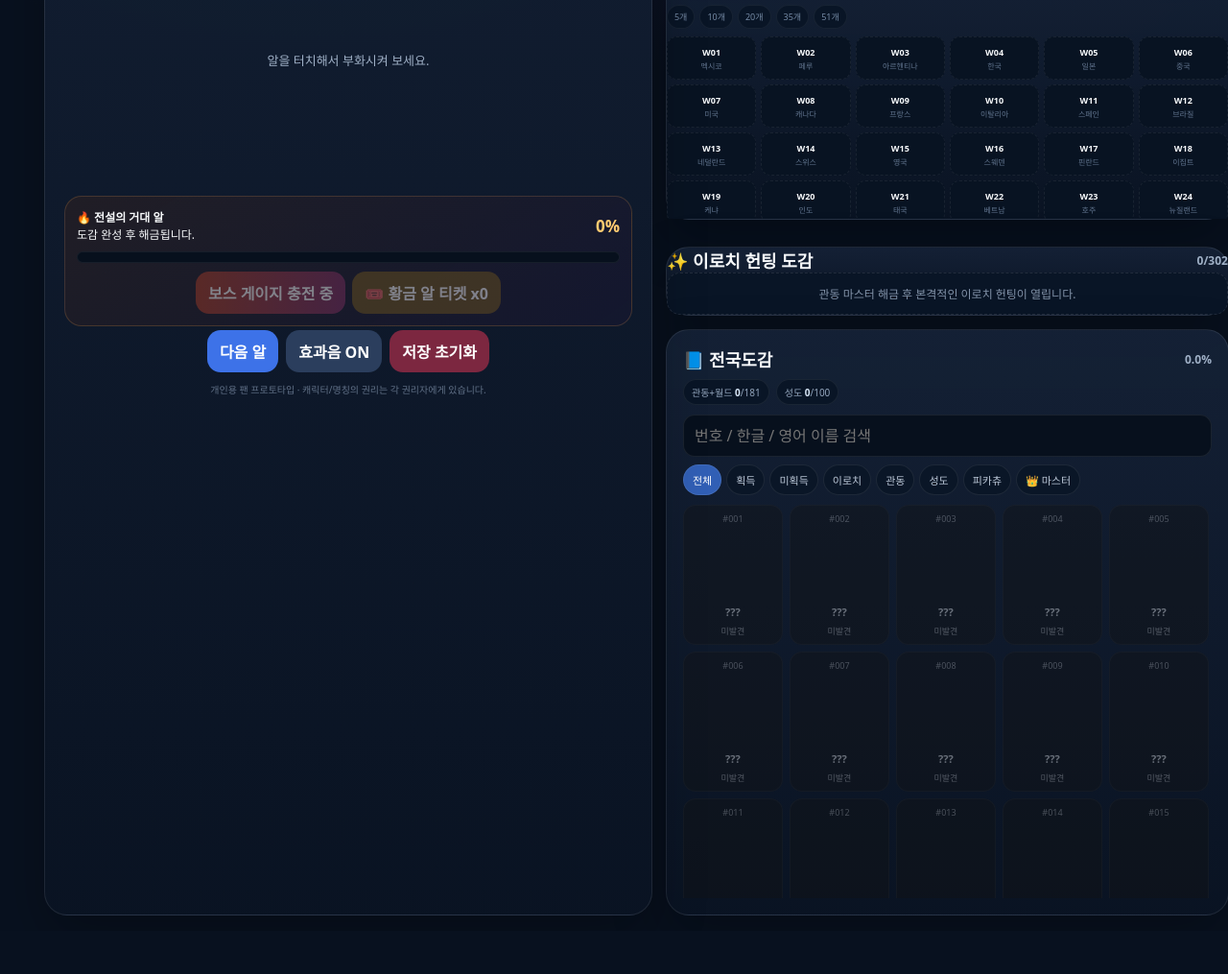
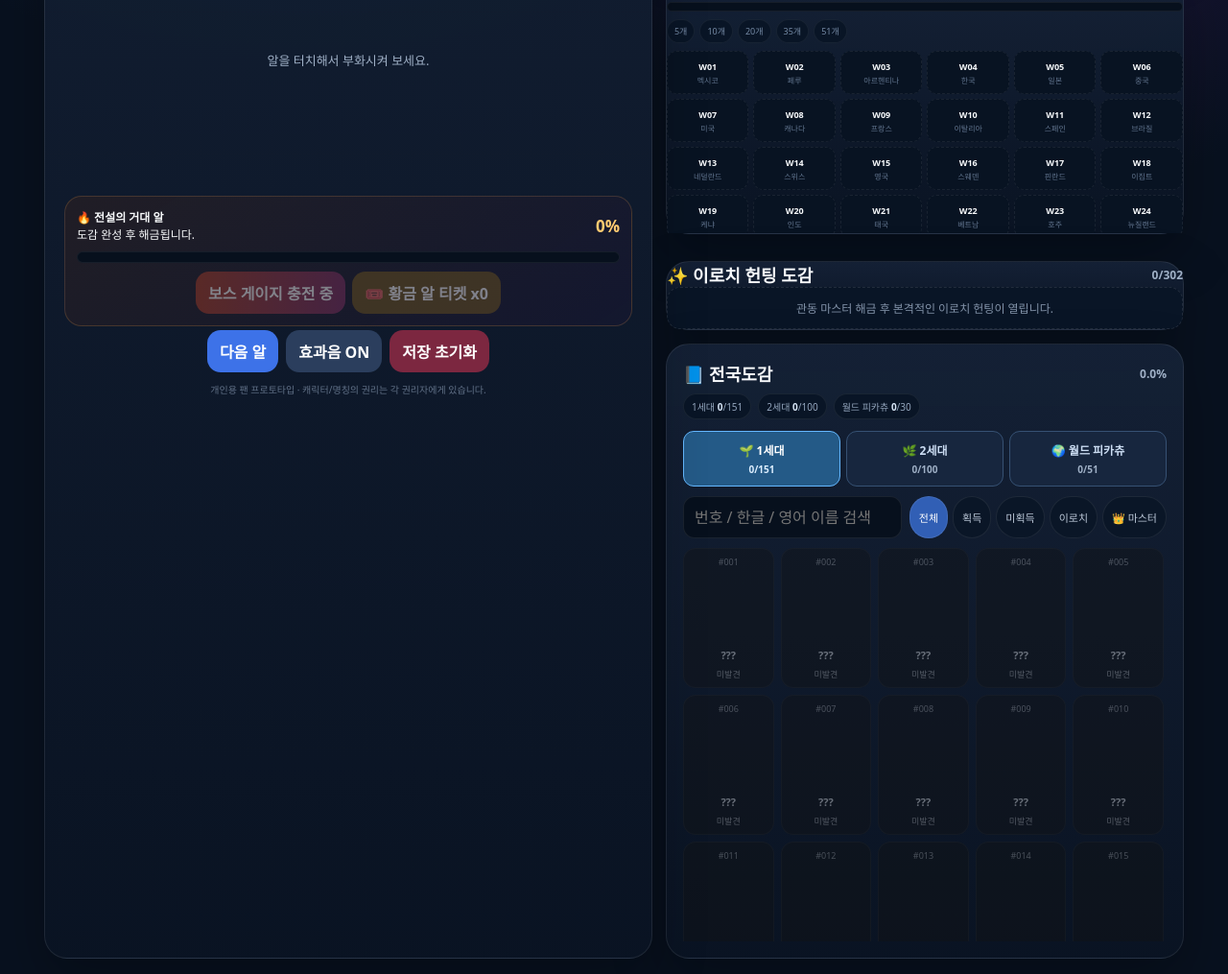
Before and after one commit to harima-de/pokemon-egg-clicker, a plain HTML site: page index.html in a window 1280 px wide. Shown: the part 587-1602 px from the top of the page at 96% size. Before the commit the page ends 1557 px from the top, so only its background shows below. Drawn offline with Linux system fonts and the light colour scheme.

Commit message:
Organize Pokédex into Gen 1, Gen 2 and World Pikachu tabs

```diff
--- a/index.html
+++ b/index.html
@@ -133,7 +133,7 @@
 .upgrade .u-lv{font-size:11px;color:#c8d4e5;margin-bottom:6px}
 .upgrade button{width:100%;border:0;border-radius:11px;padding:8px 7px;background:#254f9c;color:white;font-weight:850;cursor:pointer;font-size:11px}
 .upgrade button:disabled{opacity:.4}
-.dex-tools{display:flex;gap:8px;flex-wrap:wrap;margin:10px 0}
+.dex-tabs{display:grid;grid-template-columns:repeat(3,minmax(0,1fr));gap:6px;margin:12px 0 8px}.dex-tab{background:#17263e;border:1px solid #365173;border-radius:11px;color:#cbdcf2;padding:10px 5px;font-size:12px;font-weight:800;cursor:pointer}.dex-tab span{display:block;font-size:10px;color:#9fb0c6;margin-top:4px}.dex-tab.active{background:#245a87;border-color:#65b8ff;color:white}.dex-tab.active span{color:#dceeff}@media(max-width:420px){.dex-tab{font-size:11px;padding:9px 3px}}.dex-tools{display:flex;gap:8px;flex-wrap:wrap;margin:10px 0}
 .search{flex:1;min-width:150px;background:#07101d;color:#fff;border:1px solid rgba(255,255,255,.08);border-radius:12px;padding:10px 11px;outline:none}
 .filters{display:flex;gap:5px;flex-wrap:wrap}.filter{border:1px solid rgba(255,255,255,.08);background:#0a1627;color:#bdc9d9;border-radius:999px;padding:7px 9px;font-size:11px;cursor:pointer}.filter.active{background:#315fb5;color:#fff}
 .dex-grid{display:grid;grid-template-columns:repeat(5,1fr);gap:7px;max-height:410px;overflow:auto;padding-right:3px}
@@ -630,17 +630,14 @@
 
       <section class="panel dex">
         <div class="section-title"><span>📘 전국도감</span><span class="minor" id="completion">0.0%</span></div>
-        <div class="generation-row"><span>관동+월드 <b id="kantoCount">0</b>/181</span><span>성도 <b id="johtoCount">0</b>/100</span></div>
-        <div class="dex-tools">
+        <div class="generation-row"><span>1세대 <b id="kantoCount">0</b>/151</span><span>2세대 <b id="johtoCount">0</b>/100</span><span>월드 피카츄 <b id="worldDexCount">0</b>/30</span></div>
+        <div class="dex-tabs" role="tablist" aria-label="도감 분류"><button type="button" class="dex-tab active" data-dex-tab="gen1" aria-selected="true">🌱 1세대 <span id="gen1TabCount">0/151</span></button><button type="button" class="dex-tab" data-dex-tab="gen2" aria-selected="false">🌿 2세대 <span id="gen2TabCount">0/100</span></button><button type="button" class="dex-tab" data-dex-tab="world" aria-selected="false">🌍 월드 피카츄 <span id="worldTabCount">0/30</span></button></div><div class="dex-tools">
           <input id="search" class="search" placeholder="번호 / 한글 / 영어 이름 검색">
           <div class="filters">
             <button class="filter active" data-f="all">전체</button>
             <button class="filter" data-f="owned">획득</button>
             <button class="filter" data-f="missing">미획득</button>
             <button class="filter" data-f="shiny">이로치</button>
-            <button class="filter" data-f="kanto">관동</button>
-            <button class="filter" data-f="johto">성도</button>
-            <button class="filter" data-f="pikachu">피카츄</button>
             <button class="filter" data-f="master">👑 마스터</button>
           </div>
         </div>
@@ -1455,9 +1452,21 @@
  document.getElementById('johtoTrophy').classList.toggle('show',state.johtoCompletionReward);
  document.getElementById('nationalTrophy').classList.toggle('show',state.nationalCompletionReward);
 }
+let dexTab='gen1';
 function renderDex(){
+ const gen1=FULL_POKEMON.filter(p=>p.id>=1&&p.id<=151&&!p.isPikachuVariant);
+ const gen2=FULL_POKEMON.filter(p=>p.gen===2&&!p.isPikachuVariant);
+ const world=FULL_POKEMON.filter(p=>p.isPikachuVariant);
+ const groups={gen1,gen2,world};
+ for(const [key,list] of Object.entries(groups)){
+   const el=document.getElementById(key+'TabCount');
+   if(el)el.textContent=list.filter(p=>!!state.owned[p.id]).length+'/'+list.length;
+ }
+ const worldCount=document.getElementById('worldDexCount');
+ if(worldCount)worldCount.textContent=world.filter(p=>!!state.owned[p.id]).length;
+ document.querySelectorAll('.dex-tab').forEach(b=>{const active=b.dataset.dexTab===dexTab;b.classList.toggle('active',active);b.setAttribute('aria-selected',String(active));});
  const q=document.getElementById('search').value.trim().toLowerCase();
- let arr=FULL_POKEMON.filter(p=>{
+ let arr=(groups[dexTab]||gen1).filter(p=>{
    const owned=!!state.owned[p.id],sh=!!state.shiny[p.id];
    const hit=String(p.id).includes(q)||dexNo(p).toLowerCase().includes(q)||p.ko.toLowerCase().includes(q)||p.en.toLowerCase().includes(q)||(p.country||'').toLowerCase().includes(q);
    if(q&&!hit)return false;
@@ -1531,6 +1540,7 @@
 document.getElementById('goldTicketBtn').addEventListener('click',useGoldTicket);
 document.getElementById('soundBtn').addEventListener('click',()=>{sound=!sound;document.getElementById('soundBtn').textContent='효과음 '+(sound?'ON':'OFF')});
 document.getElementById('search').addEventListener('input',renderDex);
+document.querySelectorAll('.dex-tab').forEach(b=>b.addEventListener('click',()=>{dexTab=b.dataset.dexTab;renderDex();}));
 document.querySelectorAll('.filter').forEach(b=>b.addEventListener('click',()=>{document.querySelectorAll('.filter').forEach(x=>x.classList.remove('active'));b.classList.add('active');filter=b.dataset.f;renderDex()}));
 document.getElementById('resetBtn').addEventListener('click',()=>{
  if(confirm('도감, 사탕, 업그레이드와 엔드게임 진행상황을 모두 초기화할까요?')){
```
